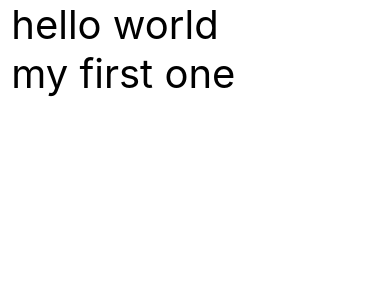
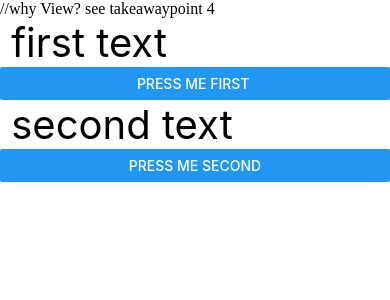
Before and after one commit to itsmegarvin/Firstapp, a React Native app: screen / in a window 390 px wide. Shown: the top 300 px of the page. Built offline with nearby package versions, Linux system fonts and the light colour scheme.

Commit message:
View, Text, Button in app.js

```diff
--- a/App.js
+++ b/App.js
@@ -1,12 +1,15 @@
 import React from "react";
-import {Text,View,} from "react-native";
+import {Text,View,Button} from "react-native";
 
 function App()
 {
   return(
-    <View>
-        <Text style={{fontSize:40}}> hello world </Text>
-        <Text style={{fontSize:40}}> my first one </Text>
+    <View>  //why View? see takeawaypoint 4
+        <Text style={{fontSize:40}}> first text</Text>
+        <Button title='press me first '></Button>
+        <Text style={{fontSize:40}}> second text</Text>
+        <Button title='press me second'></Button>
+
     </View>
   )
 }
```
